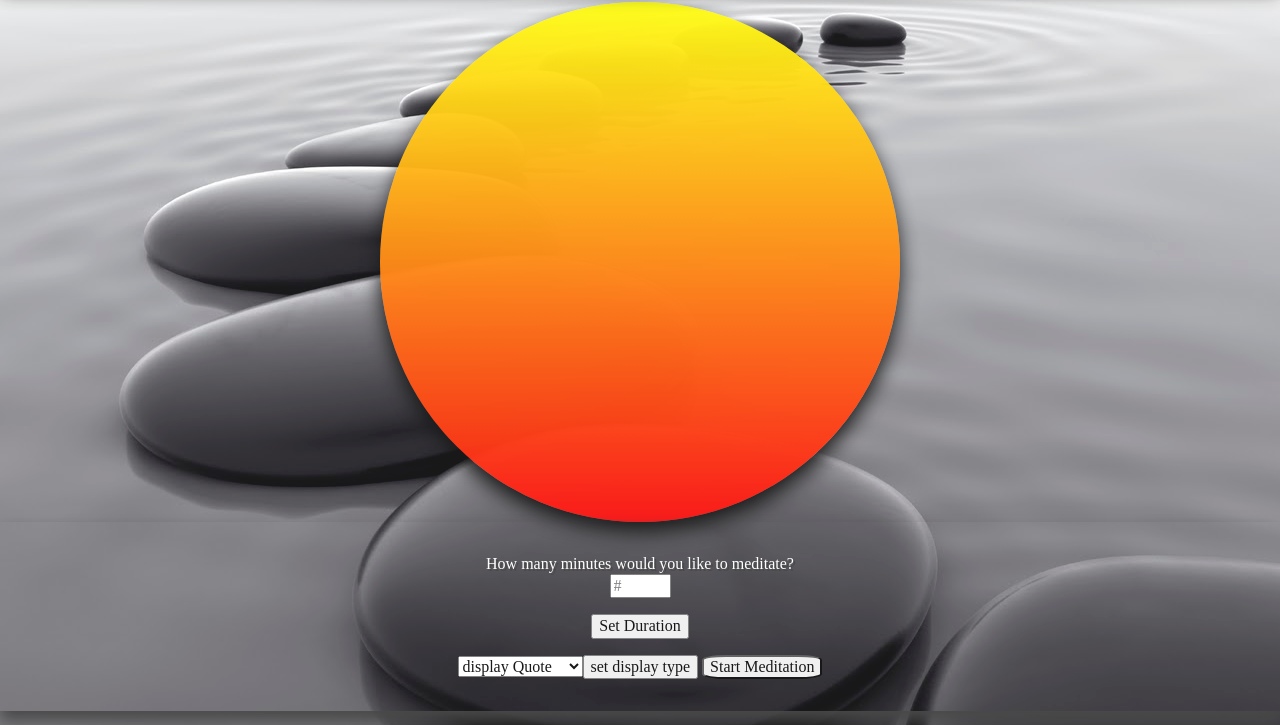
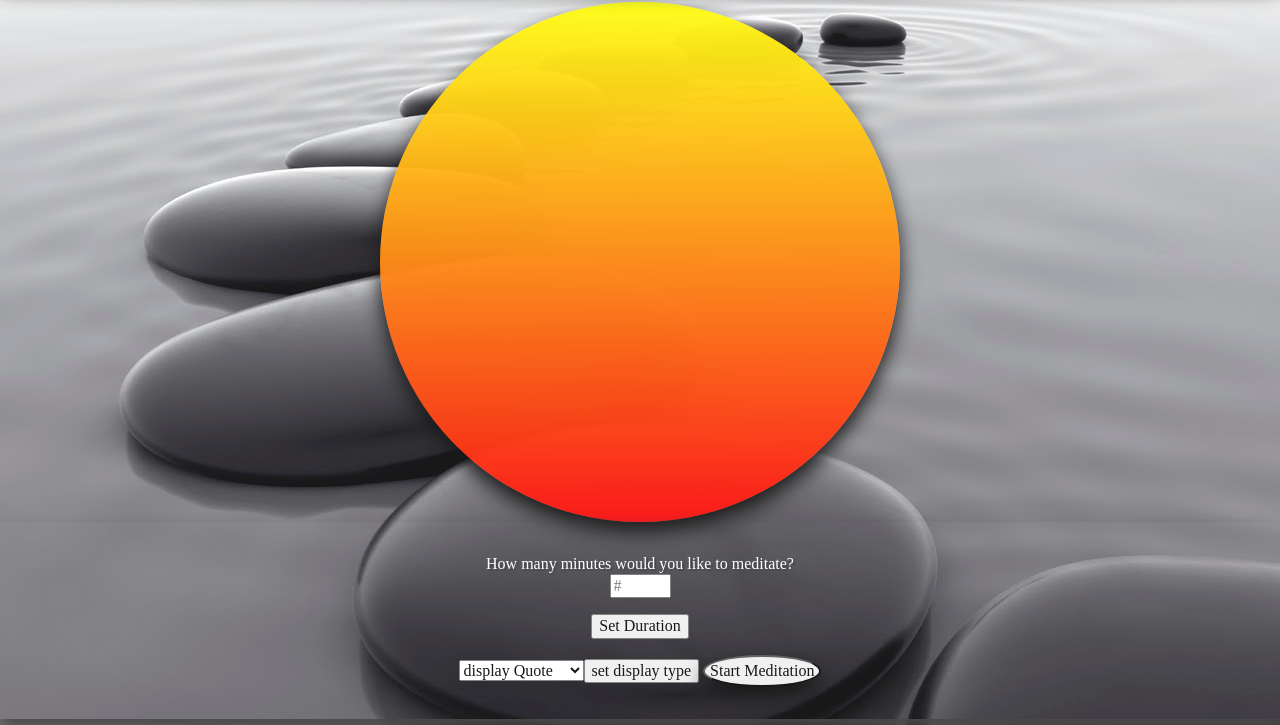
Before and after one commit to jaglawson3/meditation-App, a plain HTML site: page index.html in a window 1280 px wide. Shown: the part 78-803 px from the top of the page. Drawn offline with nearby package versions, Linux system fonts and the light colour scheme.

```diff
--- a/css/style.css
+++ b/css/style.css
@@ -83,11 +83,14 @@
 }
 
 .start{
-  border-radius:20%;
+  border-radius:50%;
+  padding:5px;
+  box-shadow: 0px 10px 20px #000;
 }
 
 .start:hover{
-  text-shadow:2px 2px #363636;
+  text-shadow:0px 2px 2px #ff0000;
+  box-shadow: 0px 10px 10px #ff0000;
 }
 
 .zen{
--- a/timer.js
+++ b/timer.js
@@ -41,7 +41,7 @@
           timerDisplay(minutes, seconds);
           console.log(seconds);
       }, 1000)
-    }
+    };
 
     $("input.start").click(function(event){
       event.preventDefault();
```
Also changed, not shown: index.html (+1 -0 lines).
